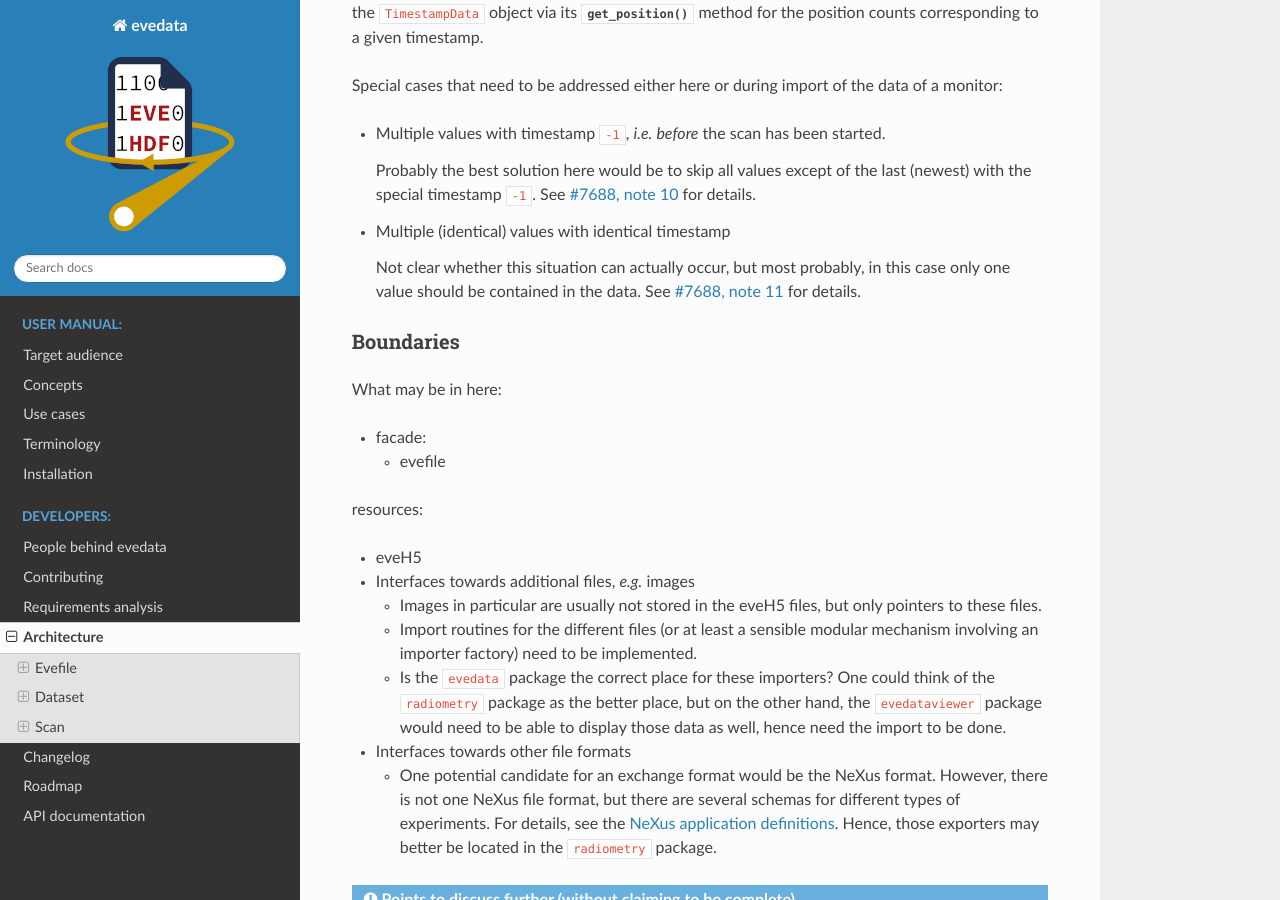
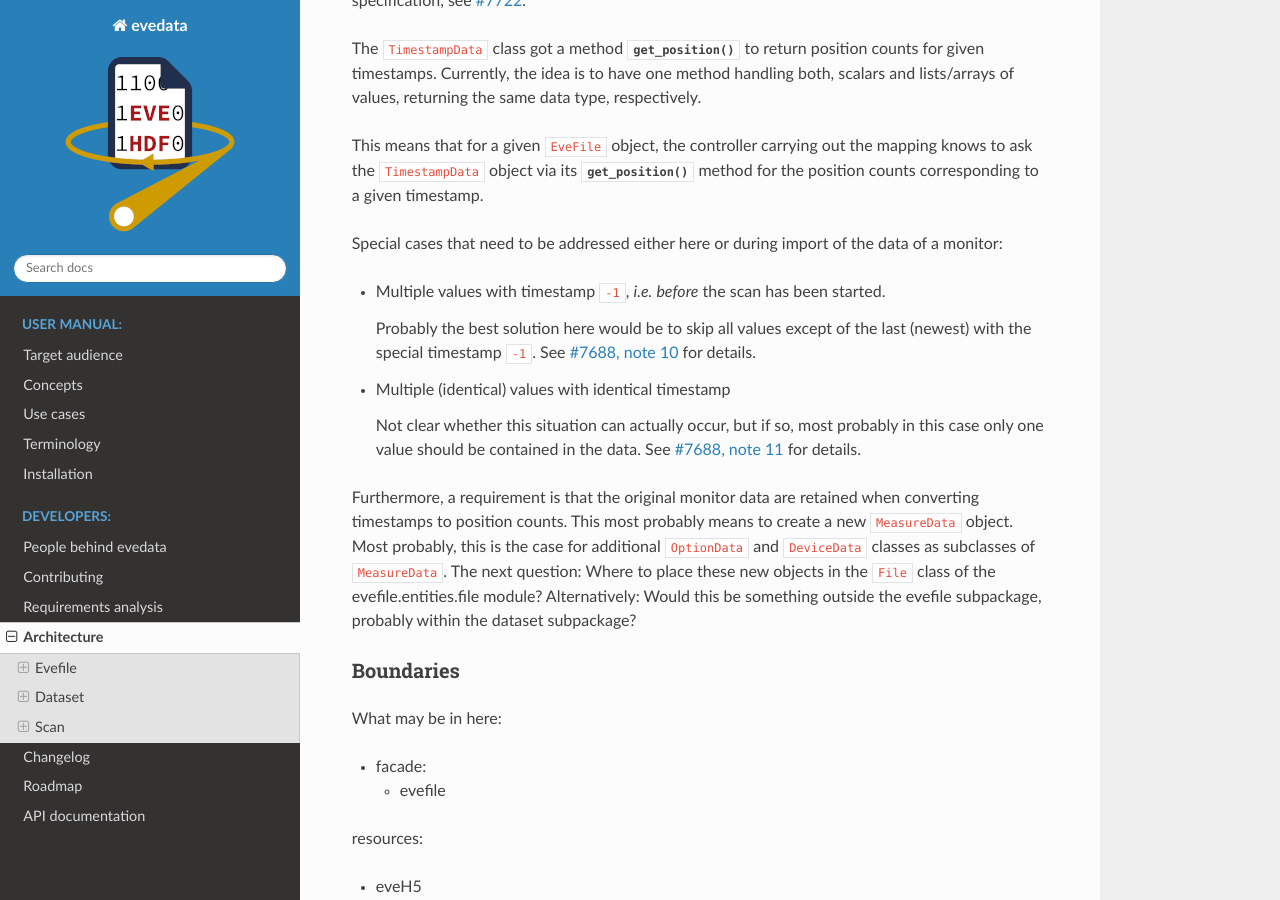
Before and after one commit to tillbiskup/evedata, a Sphinx documentation site: the page built from docs/architecture.rst, in a window 1280 px wide and 900 px high, scrolled down 12438 px. Built offline with Sphinx 7.4.7 and the Read the Docs theme 2.0.0, drawn with Linux system fonts in a browser that asks for light colours; some of the changed text lies outside the part shown.

Commit message:
Comments on handling conversion of timestamps to poscounts

```diff
--- a/docs/architecture.rst
+++ b/docs/architecture.rst
@@ -153,11 +153,13 @@
 
       Devices seem only to be saved as monitors in the "device" section of the eveH5 file and appear as ``MonitorData``. Generally, starting with eve v1.32, all pre-/postscan devices (and options) are automatically stored as monitors, *i.e.* in the "devices" section of the eveH5 file.
 
+      When timestamps of monitor data should be mapped to position counts, while retaining the original monitor data, this most probably means to create new instances of (subclasses of) ``MeasureData``. As monitors usually are either options or devices, this would be the case for the two additional classes.
+
     * Can MonitorData have more than one value per time?
 
       This would be similar to AverageChannel and IntervalChannel, thus requiring an additional attribute (and probably a ragged array).
 
-      Most probably, MonitorData should have only one value per time, although it can currently not completely be excluded that the same value is monitored multiple times, most probably resulting in identical values at identical times, see `#7688, note-11 <https://redmine.ahf.ptb.de/issues/7688#note-11>`_.
+      Most probably, MonitorData should have only one value per time, although it can currently not completely be excluded that the same value is monitored multiple times, most probably resulting in identical values at identical times, see `#7688, note-11 <https://redmine.ahf.ptb.de/issues/7688#note-11>`_. A special case are monitor data occurring before starting the actual scan, as these all get the special timestamp ``-1``, see `#7688, note-10 <https://redmine.ahf.ptb.de/issues/7688#note-10>`_
 
     * Values of MonitorData
 
@@ -285,7 +287,9 @@
 
 * Multiple (identical) values with identical timestamp
 
-  Not clear whether this situation can actually occur, but most probably, in this case only one value should be contained in the data. See `#7688, note 11 <https://redmine.ahf.ptb.de/issues/7688#note-11>`_ for details.
+  Not clear whether this situation can actually occur, but if so, most probably in this case only one value should be contained in the data. See `#7688, note 11 <https://redmine.ahf.ptb.de/issues/7688#note-11>`_ for details.
+
+Furthermore, a requirement is that the original monitor data are retained when converting timestamps to position counts. This most probably means to create a new ``MeasureData`` object. Most probably, this is the case for additional ``OptionData`` and ``DeviceData`` classes as subclasses of ``MeasureData``. The next question: Where to place these new objects in the ``File`` class of the evefile.entities.file module? Alternatively: Would this be something outside the evefile subpackage, probably within the dataset subpackage?
 
 
 Boundaries
```
Also changed, not shown: 1 other file.
